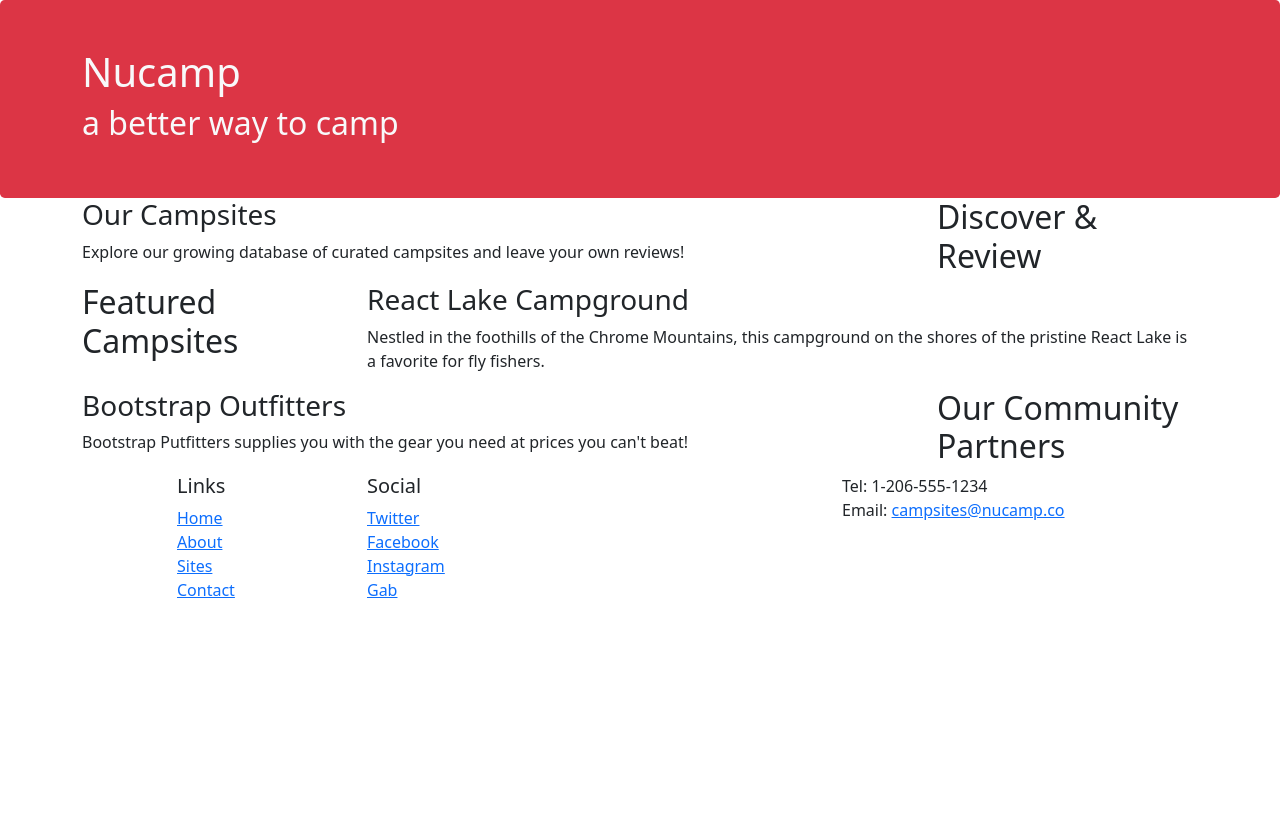
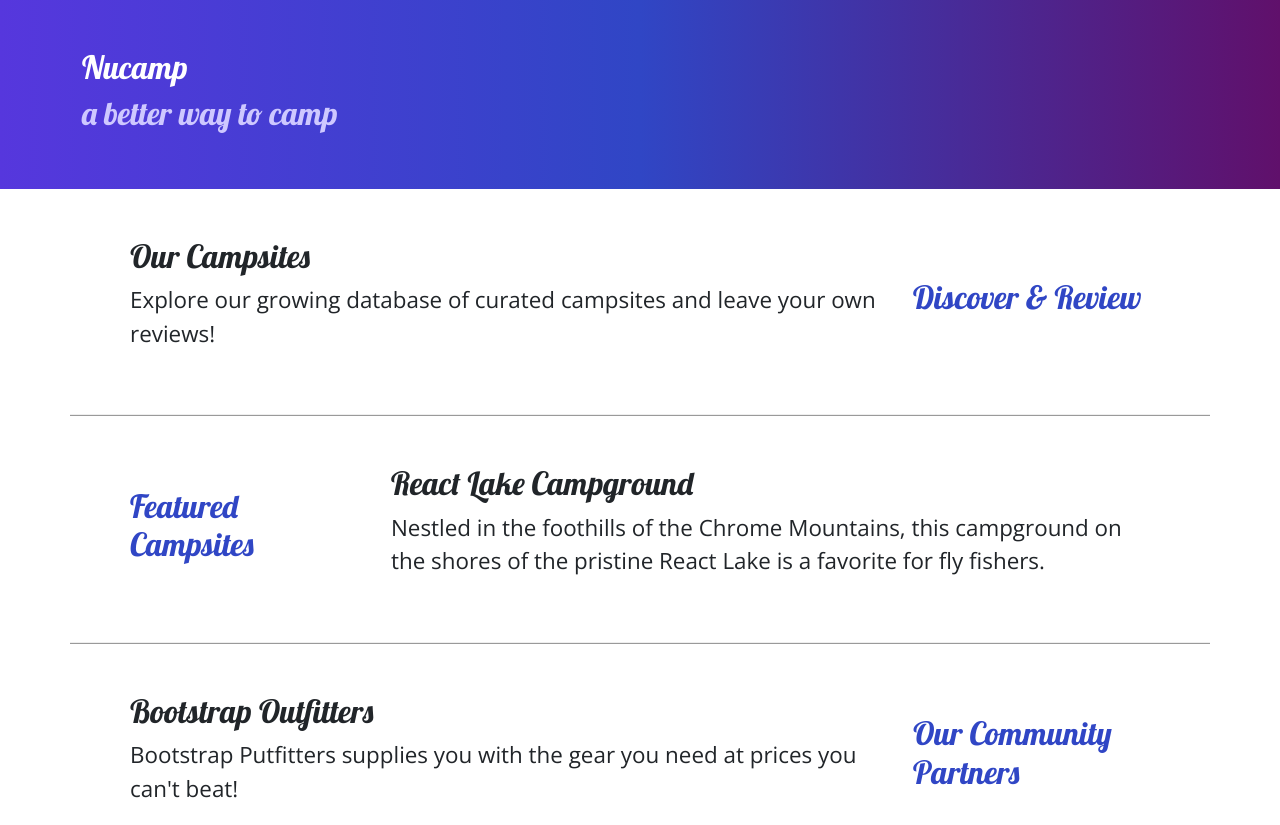
Before and after one commit to DougSorge/nucamp_bootstrap_project, a website: page index.html in a window 1280 px wide. Shown: the top 825 px of the page. Before the commit the page ends 800 px from the top, so only its background shows below. Drawn offline with nearby package versions, Linux system fonts and the light colour scheme.

Commit message:
bootstrap grid practice

```diff
--- /dev/null
+++ b/css/style.css
@@ -0,0 +1,37 @@
+body{
+    font-family: "Open Sans", sans-serif;
+    font-size: 62.5%;
+}
+
+h1, h2, h3{
+    font-size: 2rem;
+    font-family: "Lobster", cursive;
+}
+
+h2{
+    color: #3046c5;
+}
+header h2{
+    color: #cec8ff;
+}
+
+footer{
+    background-image: linear-gradient(#cec8ff, white);
+    padding: 2rem 0;
+}
+
+.custom-jumbo{
+    padding: 3rem;
+    background-image: linear-gradient(
+                    to right,
+                    #5637dd,
+                    #3046c5,
+                    #60106b);
+    color: white;
+}
+
+.row-content{
+    font-size: 1.4rem;
+    padding: 3rem;
+    border-bottom: 2px ridge;
+}
--- a/index.html
+++ b/index.html
@@ -6,10 +6,13 @@
     <meta name="viewport" content="width=device-width, initial-scale=1.0">
 
     <link rel="stylesheet" href="node_modules/bootstrap/dist/css/bootstrap.min.css" />
+
+    <link rel="stylesheet" href="https://fonts.googleapis.com/css?family=Lobster|Open+Sans" />
+    <link rel="stylesheet" href="css/style.css">
     <title>NuCamp: A Better Way To Camp</title>
 </head>
 <body>
-    <header class="h-100 p-5 text-light bg-danger rounded-3">
+    <header class="h-100 custom-jumbo">
         <div class="container">
             <div class="row">
                 <div class="col">
@@ -21,9 +24,9 @@
     </header>
 
 <div class="container">
-    <div class="row">
+    <div class="row row-content align-items-center">
         <div class="col-sm-4 order-sm-last col-md-3">
-            <h2>Discover & Review</h2>
+            <h2 class="text-sm-right">Discover & Review</h2>
         </div>
         <div class="col">
             <h3>Our Campsites</h3>
@@ -33,7 +36,7 @@
         </div>
     </div>
 
-    <div class="row">
+    <div class="row row-content align-items-center">
         <div class="col-sm-4 col-md-3">
             <h2>Featured Campsites</h2>
         </div>
@@ -46,9 +49,9 @@
         </div>
     </div>
 
-    <div class="row">
+    <div class="row row-content align-items-center">
         <div class="col-sm-4 order-sm-last col-md-3">
-            <h2>Our Community Partners</h2>
+            <h2 class="text-sm-right">Our Community Partners</h2>
         </div>
         <div class="col">
             <h3>Bootstrap Outfitters</h3>
@@ -73,7 +76,7 @@
                 </ul>
             </div>
 
-            <div class="col-6 col-sm-5">
+            <div class="col-6 col-sm-5 text-center">
                 <h5>Social</h5>
                 <ul class="list-unstyled">
                     <li><a href="#">Twitter</a></li>
@@ -83,7 +86,7 @@
                 </ul>
             </div>
 
-            <div class="col-sm-4">
+            <div class="col-sm-4 text-center">
                 Tel: 1-206-555-1234 <br>
                 Email: <a href="mailto:campsites@nucamp.co"> campsites@nucamp.co</a>
             </div>
@@ -91,7 +94,7 @@
     </div>
     </footer>
 
-    <script href="node_modules/bootstrap/dist/js/bootstrap.bundle.min.js"></script>
+    <script src="node_modules/bootstrap/dist/js/bootstrap.bundle.min.js"></script>
 </body>
 
 </html>
```
